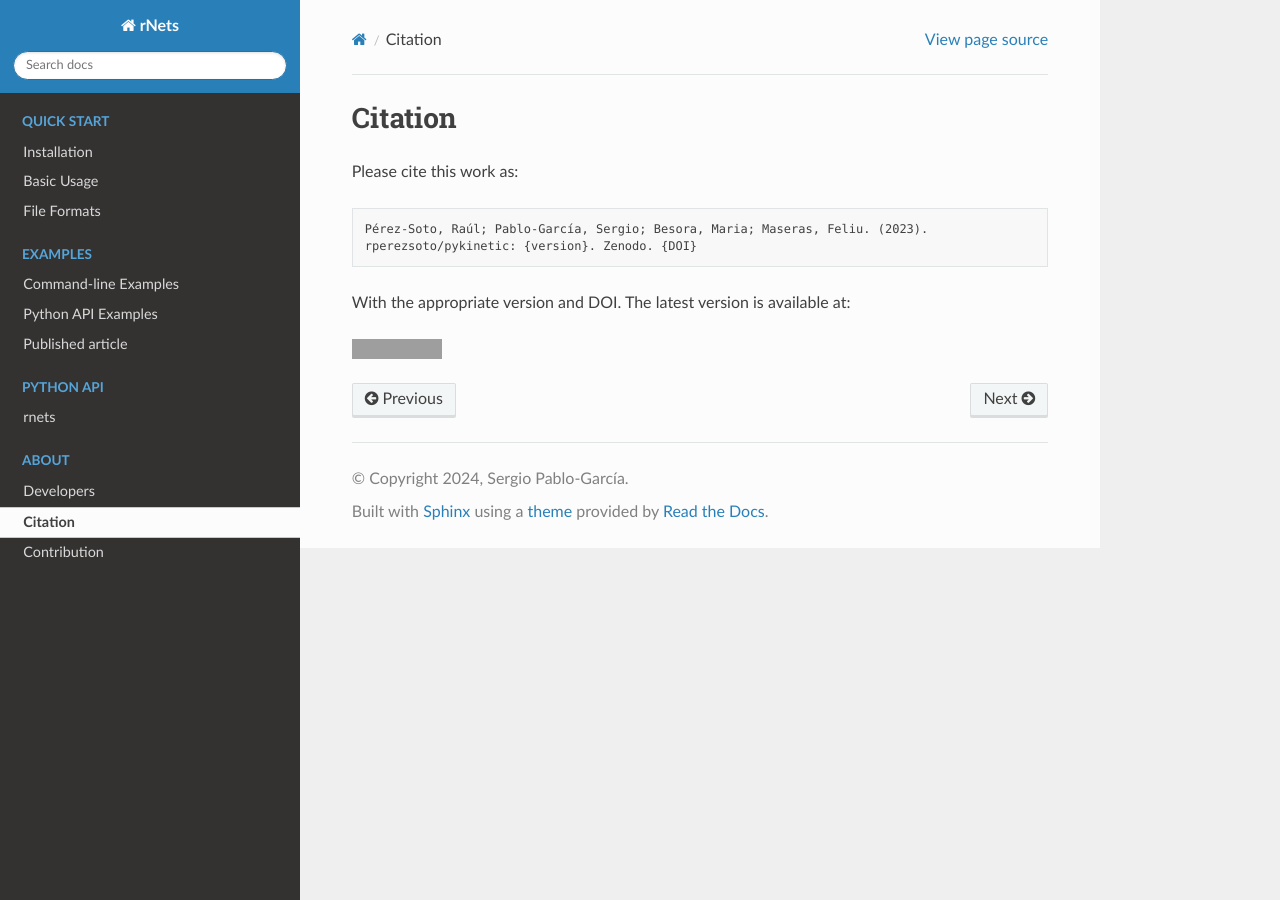
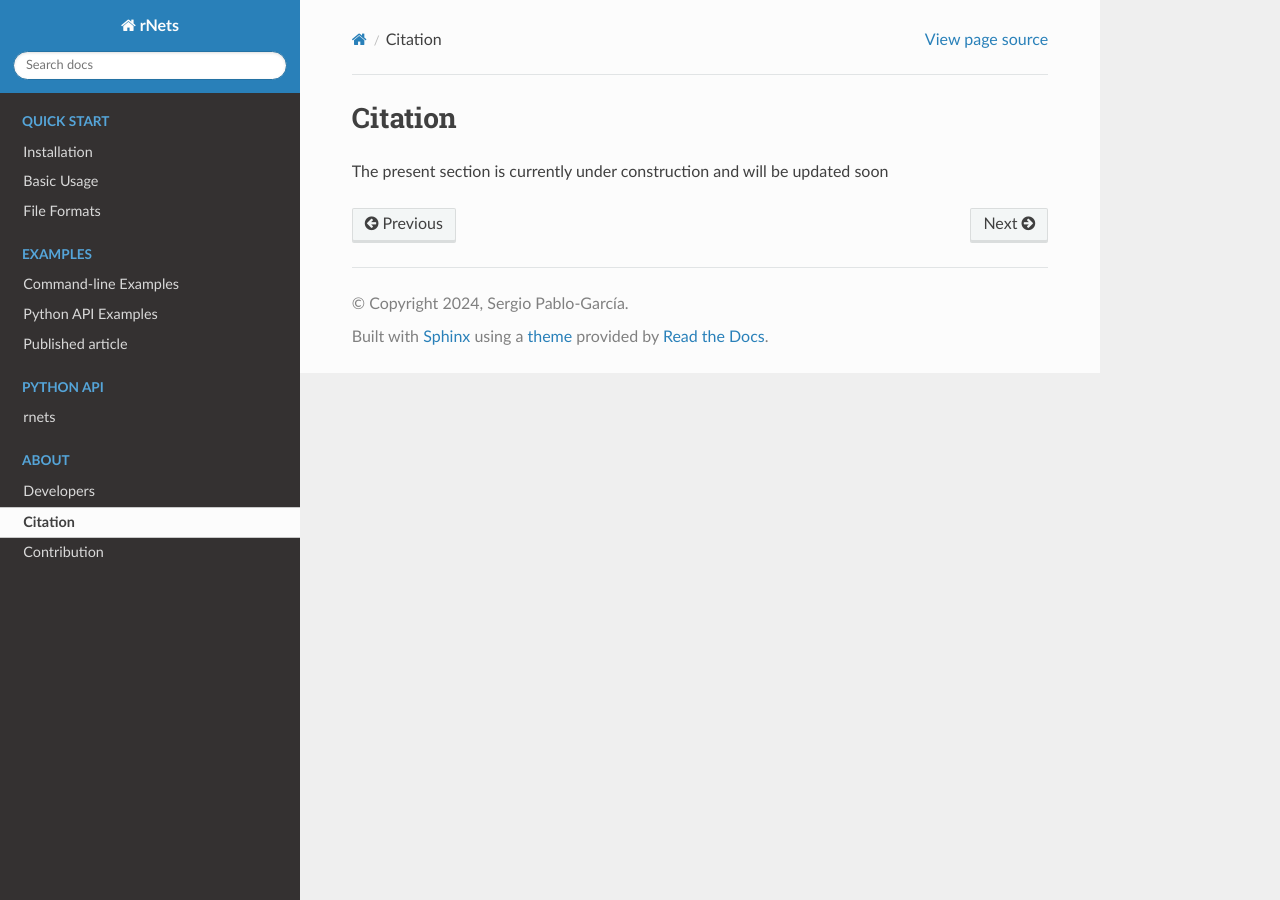
Before and after one commit to spgarcica/rNets, a Sphinx documentation site: the page built from sphinx/source/about/citation.rst, in a window 1280 px wide. Built offline with Sphinx 7.4.7 and the Read the Docs theme 2.0.0, drawn with Linux system fonts in a browser that asks for light colours; grey boxes are pictures that could not be loaded.

Commit message:
Doc: Removed the temporary contents of the citation section

```diff
--- a/sphinx/source/about/citation.rst
+++ b/sphinx/source/about/citation.rst
@@ -2,14 +2,4 @@
 Citation
 ========
 
-Please cite this work as:
-
-.. code:: none
-
-   Pérez-Soto, Raúl; Pablo-García, Sergio; Besora, Maria; Maseras, Feliu. (2023).
-   rperezsoto/pykinetic: {version}. Zenodo. {DOI}
-
-With the appropriate version and DOI. The latest version is available at:
-
-.. image:: https://zenodo.org/badge/DOI/10.5281/zenodo.8053050.svg
-   :target: https://doi.org/10.5281/zenodo.8053050
+The present section is currently under construction and will be updated soon
```
